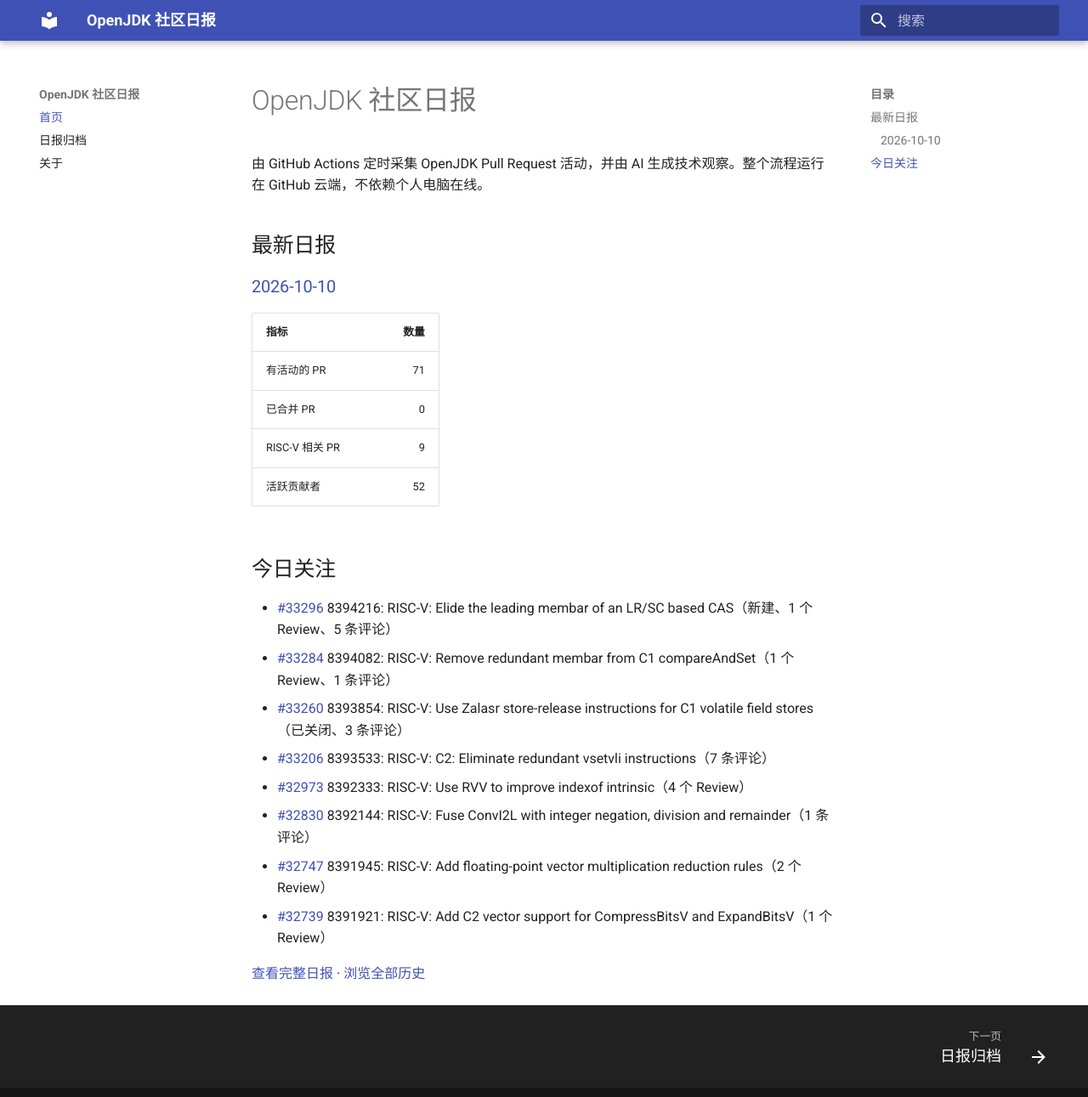
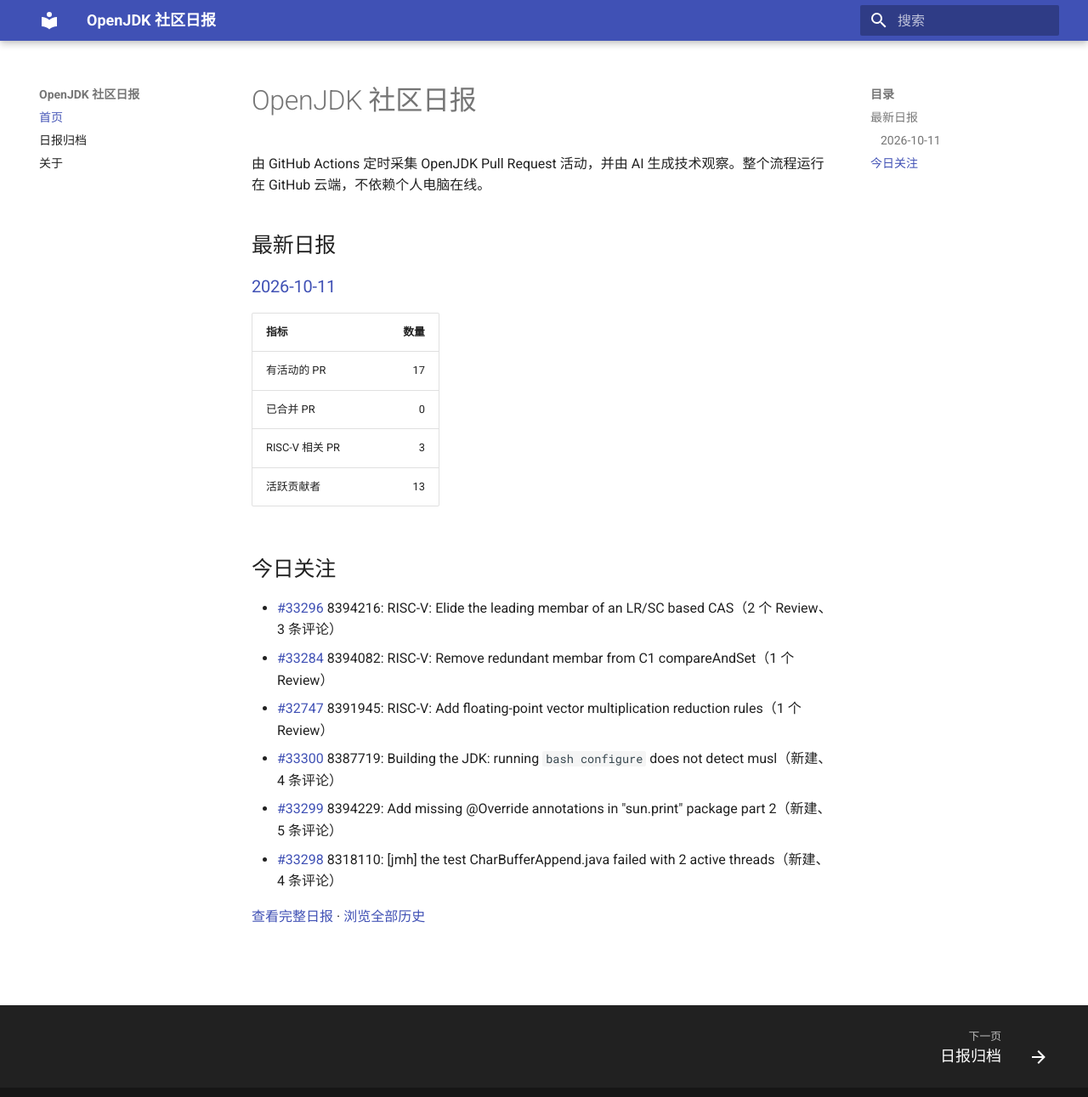
Before and after one commit to DingliZhang/openjdk-daily, an MkDocs documentation site: the page built from docs/index.md, in a window 1280 px wide and 1304 px high. Shown: the top 1291 px of the window at 85% size. Built offline with MkDocs 1.6.1 and Material for MkDocs 9.7.7, drawn with Linux system fonts in a browser that asks for light colours.

Commit message:
report: add OpenJDK daily report

```diff
--- a/docs/index.md
+++ b/docs/index.md
@@ -4,24 +4,22 @@
 
 ## 最新日报
 
-### [2026-10-10](reports/2026/2026-10-10.md)
+### [2026-10-11](reports/2026/2026-10-11.md)
 
 | 指标 | 数量 |
 |---|---:|
-| 有活动的 PR | 71 |
+| 有活动的 PR | 17 |
 | 已合并 PR | 0 |
-| RISC-V 相关 PR | 9 |
-| 活跃贡献者 | 52 |
+| RISC-V 相关 PR | 3 |
+| 活跃贡献者 | 13 |
 
 ## 今日关注
 
-- [#33296](https://github.com/openjdk/jdk/pull/33296) 8394216: RISC-V: Elide the leading membar of an LR/SC based CAS（新建、1 个 Review、5 条评论）
-- [#33284](https://github.com/openjdk/jdk/pull/33284) 8394082: RISC-V: Remove redundant membar from C1 compareAndSet（1 个 Review、1 条评论）
-- [#33260](https://github.com/openjdk/jdk/pull/33260) 8393854: RISC-V: Use Zalasr store-release instructions for C1 volatile field stores（已关闭、3 条评论）
-- [#33206](https://github.com/openjdk/jdk/pull/33206) 8393533: RISC-V: C2: Eliminate redundant vsetvli instructions（7 条评论）
-- [#32973](https://github.com/openjdk/jdk/pull/32973) 8392333: RISC-V: Use RVV to improve indexof intrinsic（4 个 Review）
-- [#32830](https://github.com/openjdk/jdk/pull/32830) 8392144: RISC-V: Fuse ConvI2L with integer negation, division and remainder（1 条评论）
-- [#32747](https://github.com/openjdk/jdk/pull/32747) 8391945: RISC-V: Add floating-point vector multiplication reduction rules（2 个 Review）
-- [#32739](https://github.com/openjdk/jdk/pull/32739) 8391921: RISC-V: Add C2 vector support for CompressBitsV and ExpandBitsV（1 个 Review）
+- [#33296](https://github.com/openjdk/jdk/pull/33296) 8394216: RISC-V: Elide the leading membar of an LR/SC based CAS（2 个 Review、3 条评论）
+- [#33284](https://github.com/openjdk/jdk/pull/33284) 8394082: RISC-V: Remove redundant membar from C1 compareAndSet（1 个 Review）
+- [#32747](https://github.com/openjdk/jdk/pull/32747) 8391945: RISC-V: Add floating-point vector multiplication reduction rules（1 个 Review）
+- [#33300](https://github.com/openjdk/jdk/pull/33300) 8387719: Building the JDK: running `bash configure` does not detect musl（新建、4 条评论）
+- [#33299](https://github.com/openjdk/jdk/pull/33299) 8394229: Add missing @Override annotations in "sun.print" package part 2（新建、5 条评论）
+- [#33298](https://github.com/openjdk/jdk/pull/33298) 8318110: [jmh] the test CharBufferAppend.java failed with 2 active threads（新建、4 条评论）
 
-[查看完整日报](reports/2026/2026-10-10.md) · [浏览全部历史](reports/index.md)
+[查看完整日报](reports/2026/2026-10-11.md) · [浏览全部历史](reports/index.md)
```
Also changed, not shown: docs/reports/2026/2026-10-11.md (added, +122 -0 lines), docs/reports/index.md (+2 -1 lines), 2 other files.
